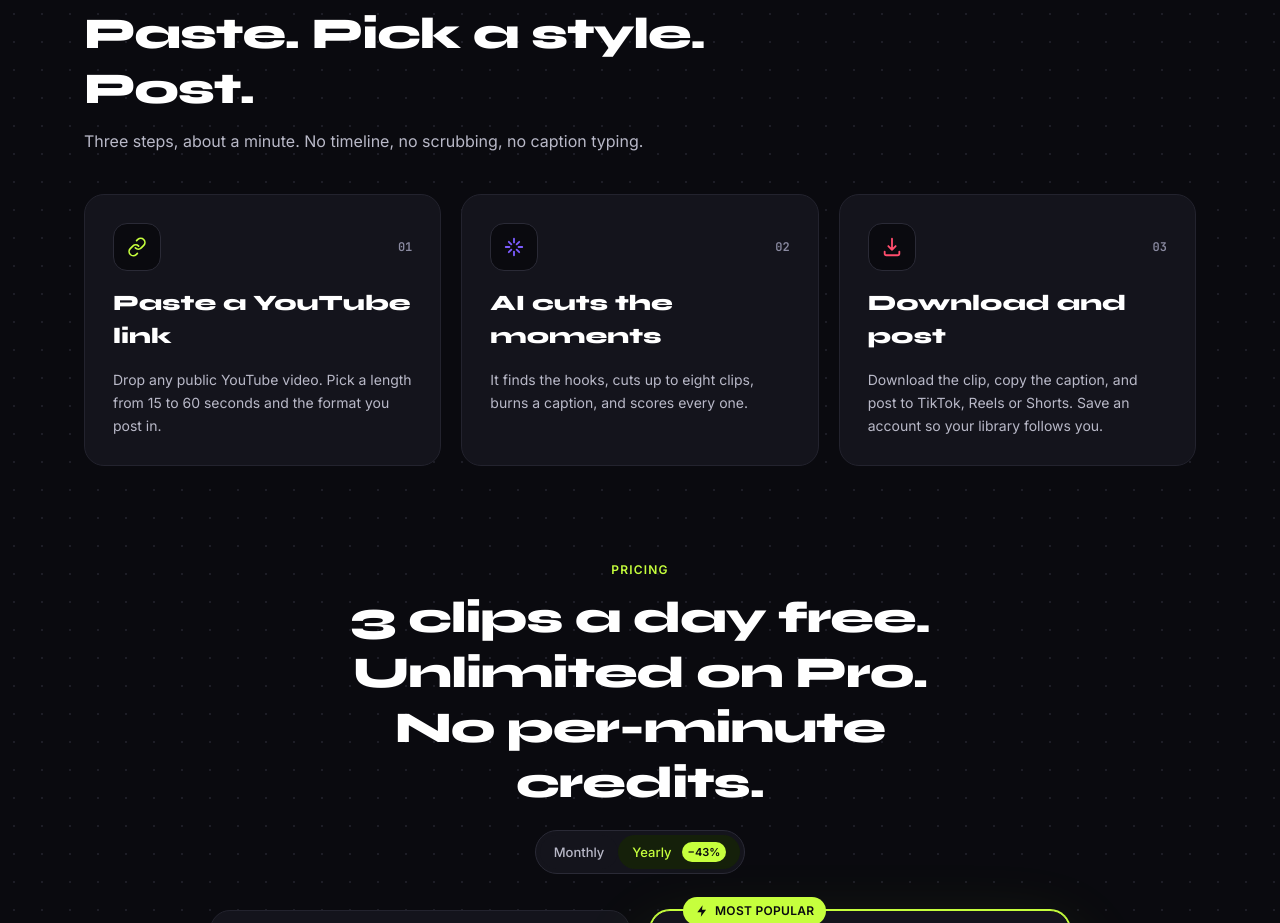
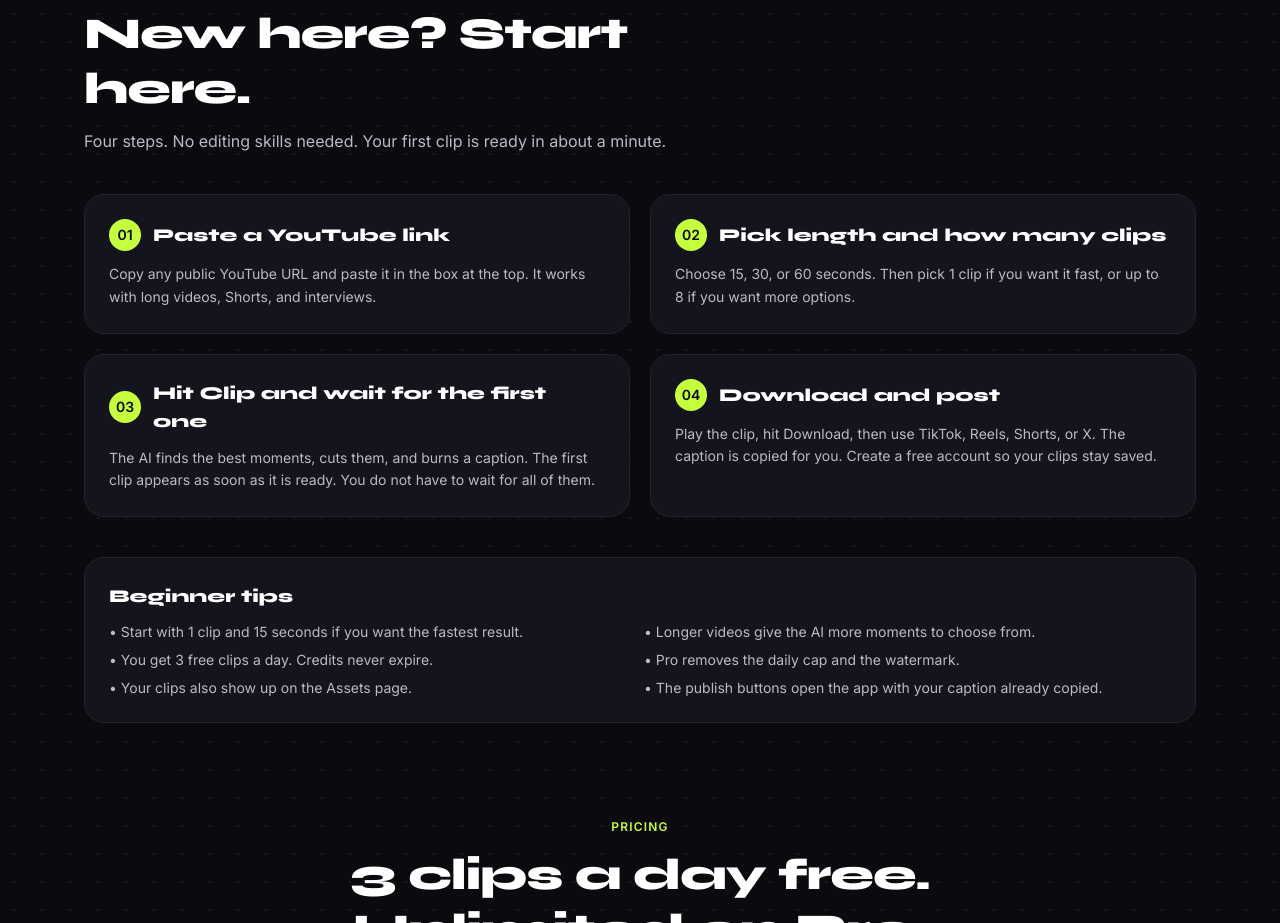
Before and after one commit to senorcoughlin/viral-ai-clipper, a Next.js app: page / in a window 1280 px wide. Shown: the part 1820-2743 px from the top of the page. Built offline with nearby package versions, Linux system fonts and the light colour scheme.

Commit message:
Add beginner tutorial section

```diff
--- a/app/page.jsx
+++ b/app/page.jsx
@@ -614,25 +614,36 @@ function HomeInner() {
         {/* HOW IT WORKS */}
         <section id="how" className="flex flex-col gap-10 pb-24">
           <div className="flex max-w-[640px] flex-col gap-3">
-            <span className="eyebrow">How it works</span>
-            <h2 className="font-display text-3xl font-extrabold leading-tight tracking-tight text-white md:text-[44px]">Paste. Pick a style. Post.</h2>
-            <p className="text-base leading-relaxed text-soft">Three steps, about a minute. No timeline, no scrubbing, no caption typing.</p>
+            <span className="eyebrow">Tutorial</span>
+            <h2 className="font-display text-3xl font-extrabold leading-tight tracking-tight text-white md:text-[44px]">New here? Start here.</h2>
+            <p className="text-base leading-relaxed text-soft">Four steps. No editing skills needed. Your first clip is ready in about a minute.</p>
           </div>
-          <div className="grid gap-5 md:grid-cols-3">
+          <div className="grid gap-5 md:grid-cols-2">
             {[
-              { n: '01', icon: <Link color="#C6FF3D" />, title: 'Paste a YouTube link', desc: 'Drop any public YouTube video. Pick a length from 15 to 60 seconds and the format you post in.' },
-              { n: '02', icon: <Sparkle />, title: 'AI cuts the moments', desc: 'It finds the hooks, cuts up to eight clips, burns a caption, and scores every one.' },
-              { n: '03', icon: <Download />, title: 'Download and post', desc: 'Download the clip, copy the caption, and post to TikTok, Reels or Shorts. Save an account so your library follows you.' },
+              { n: '01', title: 'Paste a YouTube link', desc: 'Copy any public YouTube URL and paste it in the box at the top. It works with long videos, Shorts, and interviews.' },
+              { n: '02', title: 'Pick length and how many clips', desc: 'Choose 15, 30, or 60 seconds. Then pick 1 clip if you want it fast, or up to 8 if you want more options.' },
+              { n: '03', title: 'Hit Clip and wait for the first one', desc: 'The AI finds the best moments, cuts them, and burns a caption. The first clip appears as soon as it is ready. You do not have to wait for all of them.' },
+              { n: '04', title: 'Download and post', desc: 'Play the clip, hit Download, then use TikTok, Reels, Shorts, or X. The caption is copied for you. Create a free account so your clips stay saved.' },
             ].map(s => (
-              <article key={s.n} className="card flex flex-col gap-4 p-7 transition hover:-translate-y-1 hover:border-lime">
-                <div className="flex items-center justify-between">
-                  <span className="grid h-12 w-12 place-items-center rounded-[14px] border border-line2 bg-ink">{s.icon}</span>
-                  <span className="font-mono text-xs text-muted">{s.n}</span>
+              <article key={s.n} className="card flex flex-col gap-3 p-6">
+                <div className="flex items-center gap-3">
+                  <span className="grid h-8 w-8 place-items-center rounded-full bg-lime text-sm font-bold text-ink">{s.n}</span>
+                  <h3 className="font-display text-lg font-extrabold text-white">{s.title}</h3>
                 </div>
-                <h3 className="font-display text-[22px] font-extrabold text-white">{s.title}</h3>
                 <p className="text-sm leading-relaxed text-soft">{s.desc}</p>
               </article>
             ))}
+          </div>
+          <div className="card flex flex-col gap-3 p-6">
+            <h3 className="font-display text-lg font-extrabold text-white">Beginner tips</h3>
+            <ul className="grid gap-2 text-sm text-soft md:grid-cols-2">
+              <li>• Start with 1 clip and 15 seconds if you want the fastest result.</li>
+              <li>• Longer videos give the AI more moments to choose from.</li>
+              <li>• You get {FREE_DAILY_LIMIT} free clips a day. Credits never expire.</li>
+              <li>• Pro removes the daily cap and the watermark.</li>
+              <li>• Your clips also show up on the Assets page.</li>
+              <li>• The publish buttons open the app with your caption already copied.</li>
+            </ul>
           </div>
         </section>
 
```
